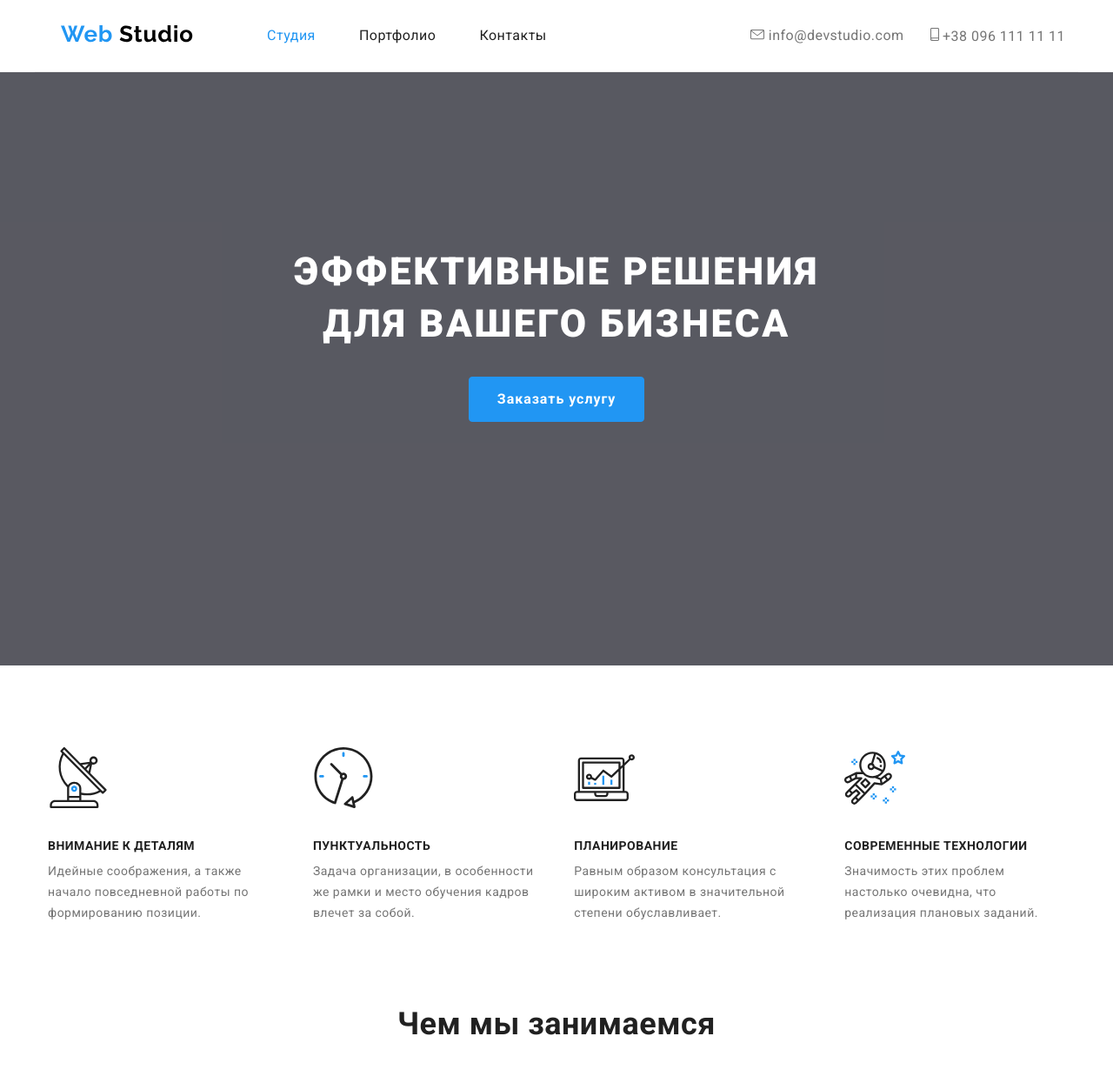
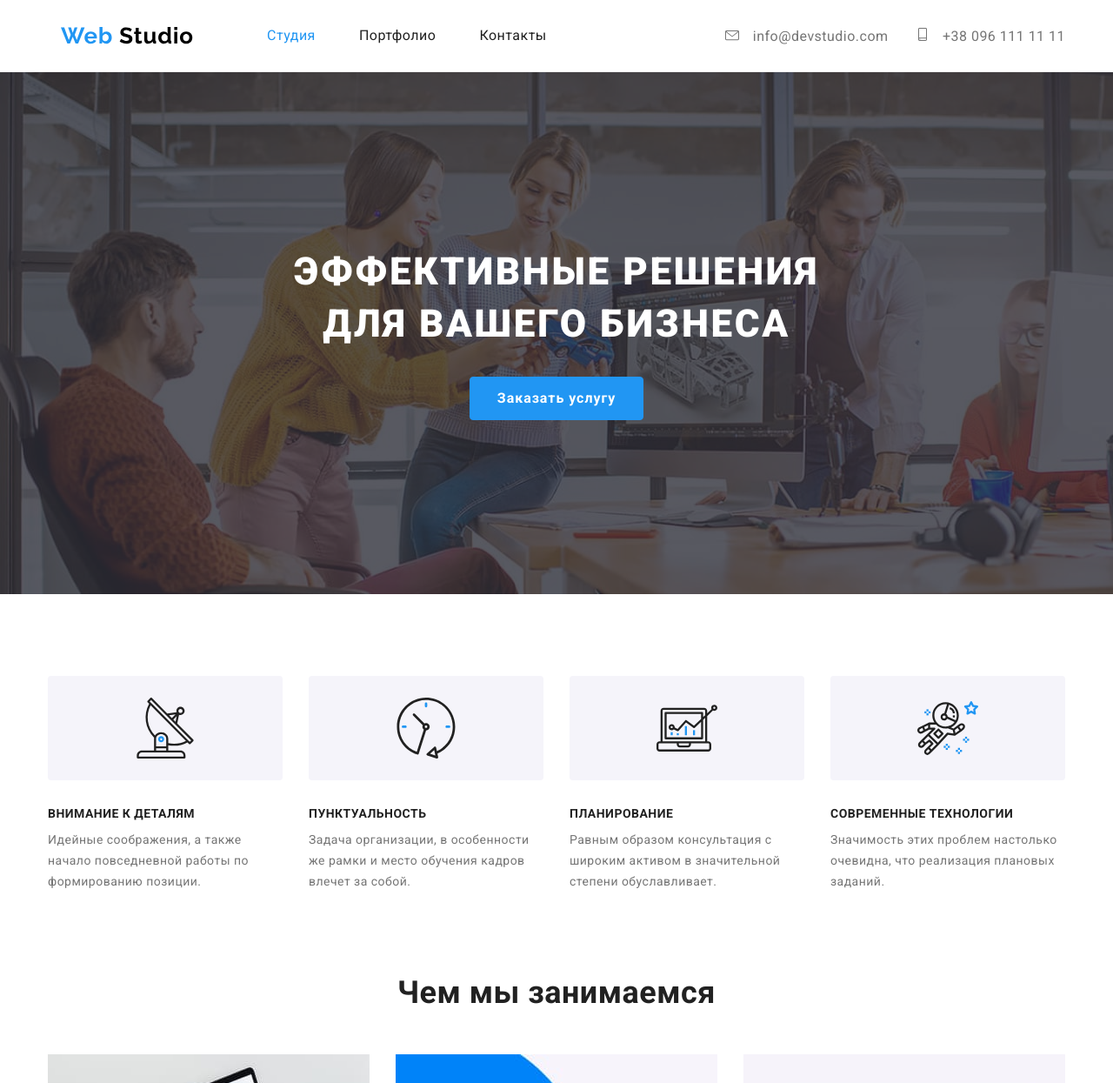
Before and after one commit to Maksym-Zyza/goit-markup-hw-04, a plain HTML site: page index.html in a window 1280 px wide. Shown: the top 1245 px of the page at 87% size. Drawn offline with nearby package versions, Linux system fonts and the light colour scheme.

Commit message:
Добавлен фон и деконативные елементы

```diff
--- a/CSS/styles.css
+++ b/CSS/styles.css
@@ -20,8 +20,8 @@ p {
   margin-bottom: 0;
 }
 
-.img {
-  display: inline-block;
+img {
+  display: block;
 }
 
 /* Утилиты*/
@@ -95,12 +95,12 @@ p {
 
 /* Ел. адрес и телефон */
 .page-header-adres {
-  display: flex;
+  display: inline-flex;
   align-items: center;
   margin-left: auto;
 }
 
-.page-header-adres .item + .item {
+.page-header-adres .adres-item + .adres-item {
   margin-left: 30px;
 }
 
@@ -116,15 +116,50 @@ p {
   color: var(--accent-color);
 }
 
+.adres-item::before {
+  content: " ";
+  display: inline-block;
+  width: 18px;
+  height: 15px;
+  margin-right: 10px;
+  background-repeat: no-repeat;
+  background-position: bottom;
+  background-color: #ffffff;
+}
+
+.adres-item:nth-child(1)::before {
+  background-image: url(../img/envelope.svg);
+}
+
+.adres-item:nth-child(2)::before {
+  background-image: url(../img/Tel.svg);
+}
+
 /* Hero */
 .hero {
   text-align: center;
-  padding-top: 200px;
   padding-bottom: 280px;
-  background: rgba(47, 48, 58, 0.8);
+  max-width: 1600px;
+  height: 600px;
+  margin-left: auto;
+  margin-right: auto;
+  background-color: rgba(47, 48, 58, 0.8);
+  background-image: url(../img/Header_img.jpg);
+}
+
+.overlay {
+  max-width: 1600px;
+  height: 600px;
+  margin-left: auto;
+  margin-right: auto;
+  background-color: rgba(47, 48, 58, 0.8);
+  background-repeat: no-repeat;
+  background-size: cover;
+  background-position: center;
 }
 
 .hero-title {
+  padding-top: 200px;
   padding-bottom: 30px;
   color: var(--light-text-color);
 
@@ -133,6 +168,25 @@ p {
   line-height: 1.36;
   letter-spacing: 0.06em;
   text-transform: uppercase;
+}
+
+.button {
+  min-width: 200px;
+  height: 50px;
+  display: inline-block;
+  border: 1px solid transparent;
+  border-radius: 4px;
+
+  color: var(--light-text-color);
+  background-color: var(--accent-color);
+  border-color: var(--accent-color);
+
+  font-family: Roboto;
+  font-weight: bold;
+  font-size: 16px;
+  line-height: 1.88;
+  letter-spacing: 0.06em;
+  text-align: center;
 }
 
 /* Section title */
@@ -145,8 +199,35 @@ p {
 }
 
 /* Section 2 - Преймущества */
-.benefits .item + .item {
+.benefits .benefits-item + .benefits-item {
   margin-left: 30px;
+}
+
+.benefits-item::before {
+  content: " ";
+  display: block;
+  width: 270px;
+  height: 120px;
+  border-radius: 4px;
+  background-repeat: no-repeat;
+  background-position: center;
+  background-color: #f5f4fa;
+}
+
+.benefits-item:nth-child(1)::before {
+  background-image: url(../img/antenna_1.svg);
+}
+
+.benefits-item:nth-child(2)::before {
+  background-image: url(../img/clock_1.svg);
+}
+
+.benefits-item:nth-child(3)::before {
+  background-image: url(../img/diagram_1.svg);
+}
+
+.benefits-item:nth-child(4)::before {
+  background-image: url(../img/astronaut_1.svg);
 }
 
 .benefits-title {
@@ -279,8 +360,43 @@ p {
   text-transform: uppercase;
 }
 
-.footer-accede-social-pages .item + .item {
+.footer-accede-social-pages {
+  margin: 0;
+}
+
+.footer-accede-social-pages .social-item + .social-item {
   margin-left: 10px;
+}
+
+.social-item::before {
+  content: " ";
+  display: inline-block;
+  width: 44px;
+  height: 44px;
+  background-repeat: no-repeat;
+  background-position: center;
+  background-size: contain;
+}
+
+.social-item:nth-child(1)::before {
+  background-image: url(../img/Ellipse_инста-1.svg);
+}
+
+.social-item:nth-child(2)::before {
+  background-image: url(../img/Ellipse_twitter.svg);
+}
+
+.social-item:nth-child(3)::before {
+  background-image: url(../img/Ellipse_фейсбук-1.svg);
+}
+
+.social-item:nth-child(4)::before {
+  background-image: url(../img/Ellipse_линкин-1.svg);
+}
+
+.social-item:hover {
+  background-color: var(--accent-color);
+  border-radius: 50%;
 }
 
 .footer-subscribe {
@@ -303,30 +419,30 @@ p {
 } */
 
 /* Button */
-.button {
-  min-width: 200px;
-  display: inline-block;
-  border: 1px solid transparent;
-  border-radius: 4px;
-  padding: 10px 32px;
-
-  color: var(--light-text-color);
-  background-color: var(--accent-color);
-  border-color: var(--accent-color);
-
-  font-family: Roboto;
-  font-weight: bold;
-  font-size: 16px;
-  line-height: 1.88;
-  letter-spacing: 0.06em;
-  text-align: center;
+.footer-bn::after {
+  display: inline-flex;
+  align-items: center;
+  content: " ";
+  width: 24px;
+  height: 24px;
+  margin-left: 10px;
+  background-image: url(../img/icon_send.svg);
+  background-size: contain;
 }
 
 /* Footer form */
 .footer-form {
+  width: 358px;
+  height: 50px;
+  padding-left: 11px;
+
+  border-radius: 4px;
+  border-color: rgba(255, 255, 255, 0.6);
   color: rgba(255, 255, 255, 0.6);
+  background-color: #2f303a;
   font-size: 16px;
   line-height: 1.88;
+  letter-spacing: 0.03em;
 }
 
 /* СТРАНИЦА - Portfolio */
--- a/index.html
+++ b/index.html
@@ -33,15 +33,15 @@
         </nav>
 
         <ul class="page-header-adres list">
-          <li class="item">
+          <li class="adres-item">
             <a href="mailto:info@devstudio.com">
-              <img src="./img/envelope.svg" alt="envelope" />
+              <!-- <img src="./img/envelope.svg" alt="envelope" /> -->
               info@devstudio.com
             </a>
           </li>
-          <li class="item">
+          <li class="adres-item">
             <a href="tel:+380961111111">
-              <img src="./img/Tel.svg" alt="telephone" />
+              <!-- <img src="./img/Tel.svg" alt="telephone" /> -->
               +38 096 111 11 11
             </a>
           </li>
@@ -52,11 +52,13 @@
     <main>
       <!-- Section 1 - Hero -->
       <section class="hero">
-        <h1 class="hero-title">
-          Эффективные решения <br />
-          для вашего бизнеса
-        </h1>
-        <button class="button">Заказать услугу</button>
+        <div class="overlay">
+          <h1 class="hero-title">
+            Эффективные решения <br />
+            для вашего бизнеса
+          </h1>
+          <button class="button">Заказать услугу</button>
+        </div>
       </section>
 
       <!-- Section 2 - Преймущества Веб студии -->
@@ -64,8 +66,7 @@
         <div class="container">
           <h2 hidden>Преймущества Веб студии</h2>
           <ul class="benefits list flex">
-            <li class="item">
-              <img src="./img/antenna_1.svg" alt="antenna" />
+            <li class="benefits-item">
               <h3 class="benefits-title">Внимание к деталям</h3>
               <p class="benefits-text">
                 Идейные соображения, а также начало повседневной работы по
@@ -73,8 +74,7 @@
               </p>
             </li>
 
-            <li class="item">
-              <img src="./img/clock_1.svg" alt="clock" />
+            <li class="benefits-item">
               <h3 class="benefits-title">Пунктуальность</h3>
               <p class="benefits-text">
                 Задача организации, в особенности же рамки и место обучения
@@ -82,8 +82,7 @@
               </p>
             </li>
 
-            <li class="item">
-              <img src="./img/diagram_1.svg" alt="diagram" />
+            <li class="benefits-item">
               <h3 class="benefits-title">Планирование</h3>
               <p class="benefits-text">
                 Равным образом консультация с широким активом в значительной
@@ -91,8 +90,7 @@
               </p>
             </li>
 
-            <li class="item">
-              <img src="./img/astronaut_1.svg" alt="astronaut" />
+            <li class="benefits-item">
               <h3 class="benefits-title">Современные технологии</h3>
               <p class="benefits-text">
                 Значимость этих проблем настолько очевидна, что реализация
@@ -356,33 +354,33 @@
         <div class="social-pages-container">
           <h3 class="footer-accede">присоединяйтесь</h3>
           <ul class="footer-accede-social-pages list flex">
-            <li class="item">
+            <li class="social-item">
               <a aria-label="instagram link" href="">
-                <img
+                <!-- <img
                   src="./img/Ellipse_инста-1.svg"
                   alt="лого-инстаграм-white"
-                />
+                /> -->
               </a>
             </li>
-            <li class="item">
+            <li class="social-item">
               <a aria-label="twitter link" href="">
-                <img src="./img/Ellipse_twitter.svg" alt="лого-твитер-white" />
+                <!-- <img src="./img/Ellipse_twitter.svg" alt="лого-твитер-white" /> -->
               </a>
             </li>
-            <li class="item">
+            <li class="social-item">
               <a aria-label="facebook link" href="">
-                <img
+                <!-- <img
                   src="./img/Ellipse_фейсбук-1.svg"
                   alt="лого-фейсбук-white"
-                />
+                /> -->
               </a>
             </li>
-            <li class="item">
+            <li class="social-item">
               <a aria-label="linkidun link" href="">
-                <img
+                <!-- <img
                   src="./img/Ellipse_линкин-1.svg"
                   alt="лого-линкиндин-white"
-                />
+                /> -->
               </a>
             </li>
           </ul>
@@ -392,7 +390,7 @@
           <h3 class="footer-subscribe">Подпишитесь на рассылку</h3>
           <form>
             <input name="q" placeholder="E-mail" class="footer-form" />
-            <input type="submit" value="Подписаться" class="button" />
+            <button class="button footer-bn">Подписаться</button>
           </form>
         </div>
       </div>
```
Also changed, not shown: portfolio.html (+4 -4 lines), img/icon_send.svg (added).
